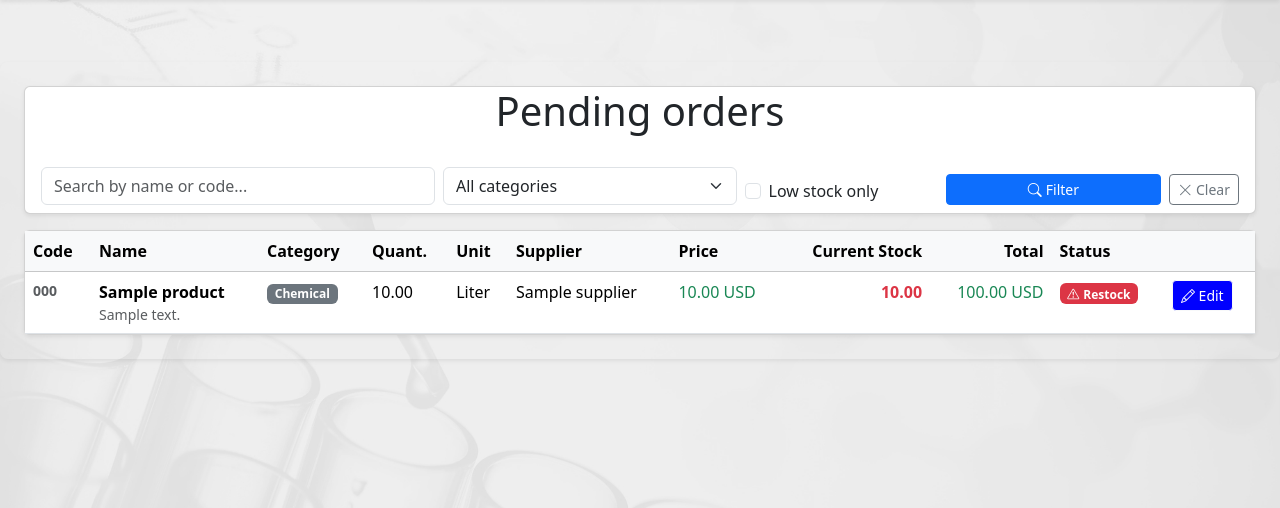
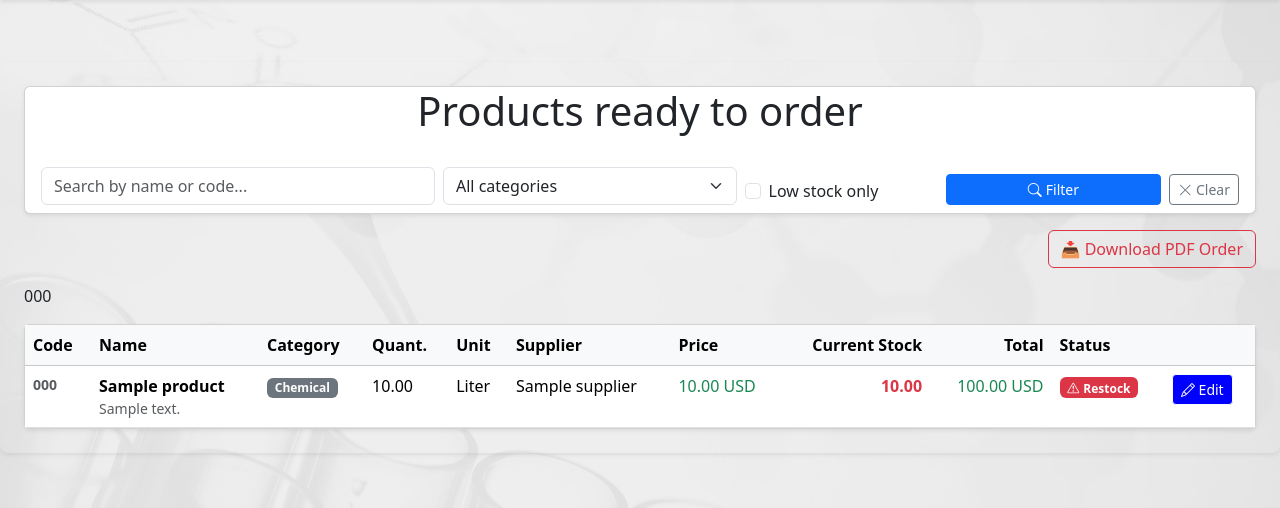
Before and after one commit to lrondan/SafeLab, a Django app: page /orders/products/ in a window 1280 px wide. Shown: the part 66-574 px from the top of the page. Run offline with Django 5.2, Linux system fonts and the light colour scheme; a user stored in the database is signed in; tables that the repository leaves empty hold one stand-in row (values such as "Sample post"); some libraries are stand-ins or nearby versions.

Commit message:
print orders

```diff
--- a/apps/orders/models.py
+++ b/apps/orders/models.py
@@ -96,24 +96,15 @@ class Product(models.Model):
     class Meta:
         verbose_name = 'Product'
         verbose_name_plural = 'Products'
-        ordering = ['name']
+        ordering = ['created_at']
 
 
 class Order(models.Model):
     number = models.CharField(max_length=20, unique=True, editable=False)
-    requested_by = models.ForeignKey(
-        User, on_delete=models.PROTECT, related_name='requested_orders'
-    )
-    approved_by = models.ForeignKey(
-        User, on_delete=models.SET_NULL, null=True, blank=True,
-        related_name='approved_orders'
-    )
-    supplier = models.ForeignKey(
-        Supplier, on_delete=models.SET_NULL, null=True, blank=True
-    )
-    status = models.CharField(
-        max_length=20, choices=OrderStatus.choices, default=OrderStatus.DRAFT
-    )
+    requested_by = models.ForeignKey(User, on_delete=models.PROTECT, related_name='requested_orders')
+    approved_by = models.ForeignKey(User, on_delete=models.SET_NULL, null=True, blank=True, related_name='approved_orders')
+    supplier = models.ForeignKey(Supplier, on_delete=models.SET_NULL, null=True, blank=True)
+    status = models.CharField(max_length=20, choices=OrderStatus.choices, default=OrderStatus.DRAFT)
     requested_at = models.DateTimeField(default=timezone.now)
     required_by = models.DateField(null=True, blank=True)
     approved_at = models.DateTimeField(null=True, blank=True)
@@ -132,22 +123,16 @@ class Order(models.Model):
             last = Order.objects.order_by('-id').first()
             next_id = (last.id + 1) if last else 1
             self.number = f"ORD-{timezone.now().year}-{next_id:04d}"
+
         super().save(*args, **kwargs)
-        self.refresh_total()
+
 
     def refresh_total(self):
-        total = sum(
-            item.subtotal for item in self.items.all() if item.subtotal is not None
-        )
-        Order.objects.filter(pk=self.pk).update(estimated_total=total)
+        total = sum(item.subtotal for item in self.items.all())
 
-    @property
-    def can_edit(self):
-        return self.status in [OrderStatus.DRAFT, OrderStatus.PENDING]
-
-    @property
-    def can_approve(self):
-        return self.status == OrderStatus.PENDING
+        # ✅ actualizar instancia y DB correctamente
+        self.estimated_total = total
+        super().save(update_fields=['estimated_total'])
 
     class Meta:
         verbose_name = 'Order'
@@ -167,9 +152,20 @@ class OrderItem(models.Model):
 
     @property
     def subtotal(self):
-        if self.unit_price:
+        # ✅ SIEMPRE retorna número (NUNCA None)
+        if self.unit_price is not None:
             return self.quantity * self.unit_price
-        return None
+        return 0
+
+    def save(self, *args, **kwargs):
+        super().save(*args, **kwargs)
+        # 🔥 recalcula total automáticamente
+        self.order.refresh_total()
+
+    def delete(self, *args, **kwargs):
+        order = self.order
+        super().delete(*args, **kwargs)
+        order.refresh_total()
 
     class Meta:
         verbose_name = 'Order Item'
--- a/apps/orders/urls.py
+++ b/apps/orders/urls.py
@@ -7,4 +7,5 @@ urlpatterns = [
     # Products
     path('products/', views.product_list, name='product_list'),
     path('products/<int:pk>/edit/', views.edit_product, name='edit_product'),
+    path('orders/<int:order_id>/print-pdf/', views.print_order_pdf, name='print_order_pdf'),
 ]
--- a/apps/orders/views.py
+++ b/apps/orders/views.py
@@ -1,9 +1,19 @@
+from decimal import Decimal
+from reportlab.lib.enums import TA_RIGHT
 from django.shortcuts import render, get_object_or_404, redirect
 from django.contrib.auth.decorators import login_required, permission_required
 from django.contrib import messages
 from django.db.models import Q, F
+from django.http import HttpResponse
+from reportlab.pdfgen import canvas
+from reportlab.lib.pagesizes import letter
+from reportlab.lib.styles import ParagraphStyle, getSampleStyleSheet
+from reportlab.lib import colors
+from datetime import datetime
+from reportlab.platypus import Image, SimpleDocTemplate, Table, TableStyle, Paragraph, Spacer
+import os
 
-from .models import Product, ProductCategory
+from .models import Product, ProductCategory, Order
 from .forms import ProductForm
 
 
@@ -14,6 +24,7 @@ def product_list(request):
     search = request.GET.get('q', '')
     category = request.GET.get('category', '')
     products = Product.objects.select_related('preferred_supplier').filter(active=True)
+    orders = Order.objects.all()
 
     if search:
         products = products.filter(Q(name__icontains=search) | Q(code__icontains=search))
@@ -27,6 +38,7 @@ def product_list(request):
         'categories': ProductCategory.choices,
         'search': search,
         'selected_category': category,
+        'orders': orders,
     })
 
 
@@ -53,3 +65,130 @@ def edit_product(request, pk):
     return render(request, 'orders/product_form.html', {
         'form': form, 'product': product, 'title': 'Edit Product'
     })
+
+
+@login_required
+def print_order_pdf(request, order_id):
+    order = get_object_or_404(Order, id=order_id)
+
+    response = HttpResponse(content_type='application/pdf')
+    response['Content-Disposition'] = f'inline; filename="order_{order.number}.pdf"'
+
+    doc = SimpleDocTemplate(response, pagesize=letter)
+    styles = getSampleStyleSheet()
+
+    elementos = []
+
+    # 🏫 LOGO
+    logo_path = os.path.join("static", "img", "logovan.jpg")
+    if os.path.exists(logo_path):
+        elementos.append(Image(logo_path, width=80, height=80))
+
+    # 🧾 ENCABEZADO
+    elementos.append(Paragraph("<b>Vanguard Foundation - PURCHASE ORDER</b>", styles['Title']))
+    elementos.append(Spacer(1, 10))
+
+    # 📄 INFO GENERAL
+    elementos.append(Paragraph(f"<b>Code:</b> {order.number}", styles['Normal']))
+    elementos.append(Paragraph(f"<b>Status:</b> {order.get_status_display()}", styles['Normal']))
+    elementos.append(Paragraph(f"<b>Requested by:</b> {order.requested_by}", styles['Normal']))
+    elementos.append(Paragraph(f"<b>Date:</b> {order.requested_at.strftime('%d/%m/%Y')}", styles['Normal']))
+
+    if order.required_by:
+        elementos.append(Paragraph(f"<b>Required for:</b> {order.required_by}", styles['Normal']))
+
+    elementos.append(Spacer(1, 20))
+
+    # 📦 TABLA DE ITEMS
+    data = [[
+        "Code", "Product", "Category",
+        "Quantity", "Unit", "Supplier","Price", "Subtotal",
+        "Created At"
+    ]]
+
+    total = Decimal('0.00')
+
+    items = list(order.items.all())
+
+    for item in items:
+        producto = item.product
+
+        precio = producto.reference_price if producto.reference_price else Decimal("0.00")
+        subtotal = producto.quantity * precio
+
+
+        total += subtotal
+
+        data.append([
+            producto.code,
+            producto.name,
+            producto.get_category_display(),
+            float(producto.quantity),
+            producto.unit,
+            producto.preferred_supplier,
+            f"${producto.reference_price or 0}",
+            f"${producto.quantity * (producto.reference_price or 0)}",
+            producto.created_at.strftime('%d/%m/%Y'),
+        ])
+
+    tabla = Table(data, repeatRows=1)
+
+    tabla.setStyle(TableStyle([
+        # Header
+        ('BACKGROUND', (0, 0), (-1, 0), colors.HexColor("#1f3c88")),
+        ('TEXTCOLOR', (0, 0), (-1, 0), colors.white),
+        ('FONTNAME', (0, 0), (-1, 0), 'Helvetica-Bold'),
+
+        # Body
+        ('BACKGROUND', (0, 1), (-1, -1), colors.whitesmoke),
+        ('GRID', (0, 0), (-1, -1), 0.5, colors.grey),
+
+        ('ALIGN', (3, 1), (-1, -1), 'CENTER'),
+
+        ('BOTTOMPADDING', (0, 0), (-1, 0), 10),
+    ]))
+
+    elementos.append(tabla)
+    elementos.append(Spacer(1, 20))
+
+    # 💰 TOTAL
+    right_style = ParagraphStyle(
+    name='RightAlign',
+    parent=styles['Heading2'],
+    alignment=TA_RIGHT)
+
+    elementos.append(Paragraph(f"<b>Total: ${total:.2f}</b>", right_style))
+
+    elementos.append(Spacer(1, 30))
+
+    # 📝 JUSTIFICACIÓN
+    if order.justification:
+        elementos.append(Paragraph("<b>Justification:</b>", styles['Heading3']))
+        elementos.append(Paragraph(order.justification, styles['Normal']))
+        elementos.append(Spacer(1, 20))
+
+    # 📝 NOTAS
+    if order.notes:
+        elementos.append(Paragraph("<b>Observations:</b>", styles['Heading3']))
+        elementos.append(Paragraph(order.notes, styles['Normal']))
+        elementos.append(Spacer(1, 20))
+
+    # ✍️ FIRMAS
+    elementos.append(Paragraph("__________________________", styles['Normal']))
+    elementos.append(Paragraph("Requester", styles['Normal']))
+
+    elementos.append(Spacer(1, 20))
+
+    elementos.append(Paragraph("__________________________", styles['Normal']))
+    elementos.append(Paragraph("Approval", styles['Normal']))
+
+    # 📌 FOOTER
+    elementos.append(Spacer(1, 40))
+    elementos.append(Paragraph(
+        "Generated on " + datetime.now().strftime('%d/%m/%Y %H:%M:%S'),
+        styles['Italic']
+    ))
+
+    doc.build(elementos)
+
+    return response
--- /dev/null
+++ b/task.txt
@@ -0,0 +1,2 @@
+arreglar for order in orders
+organize errors template
--- a/templates/orders/product_list.html
+++ b/templates/orders/product_list.html
@@ -6,8 +6,9 @@
 {% block content %}
 <div class="card shadow-sm mb-3">
   <div class="col-12 text-center">
-    <h1 class="mb-4">Pending orders</h1>
+    <h1 class="mb-4">Products ready to order</h1>
   </div>
+
   <div class="card-body py-2">
     <form method="get" class="row g-2 align-items-end">
       <div class="col-md-4">
@@ -39,6 +40,20 @@
     </form>
   </div>
 </div>
+
+<div class="d-flex justify-content-end mb-3">
+{% if products %}
+    <a href="{% url "orders:print_order_pdf" order_id=1 %}" class="btn btn-outline-danger btn-hover">
+        📥 Download PDF Order
+    </a>
+{% endif %}
+</div>
+
+{% for order in orders %}
+<p>{{ order.number }}</p>
+{% empty %}
+<p>No orders found.</p>
+{% endfor %}
 
 <div class="card shadow-sm">
   <div class="card-body p-0">
```
Also changed, not shown: apps/orders/migrations/0002_alter_product_category.py (added), apps/orders/migrations/0003_alter_product_options.py (added), apps/schedule/migrations/0002_alter_labsession_laboratory_alter_labsession_period.py (added), static/img/logovan.jpg (added).
